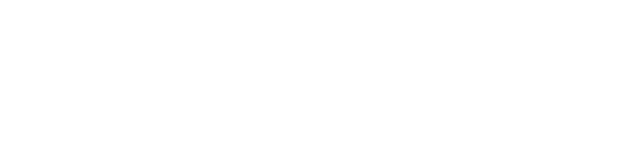
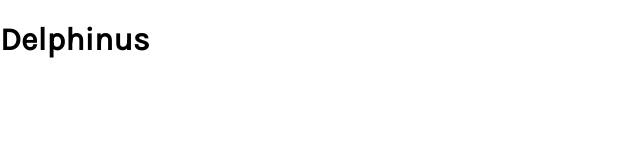
Before and after one commit to RezaOuni77/Delphinus, a plain HTML site: page index.html in a window 1280 px wide. Shown: the whole page, without its empty margins (0-640 px from the left). Drawn offline with Linux system fonts and the light colour scheme.

Commit message:
Font Added:fire:

```diff
--- a/assets/css/reset.css
+++ b/assets/css/reset.css
@@ -1,5 +1,6 @@
 body {
     margin: 0;
+    font-family: 'Karla', sans-serif;
 }
 
 ul {
--- a/assets/css/style.css
+++ b/assets/css/style.css
@@ -1 +1,2 @@
-@import "reset.css"
+@import "reset.css";
+@import url('https://fonts.googleapis.com/css?family=Karla&display=swap');
--- a/index.html
+++ b/index.html
@@ -6,14 +6,13 @@
     <meta http-equiv="X-UA-Compatible" content="IE=edge">
     <meta name="viewport" content="width=device-width, initial-scale=1.0">
     <link rel="stylesheet" href="assets/css/style.css">
-    <link href='https://fonts.googleapis.com/css?family=Karla:400,400italic,700,700italic%7cRoboto+Slab:400,700%7cCrete+Round:400italic' rel='stylesheet' type='text/css'>
     <title>
         Delphinus - Creative Multi-Purpose Shopify Theme
     </title>
 </head>
 
 <body>
-
+    <h1>Delphinus</h1>
 </body>
 
 </html>
```
Also changed, not shown: assets/css/font-face.css (added).
